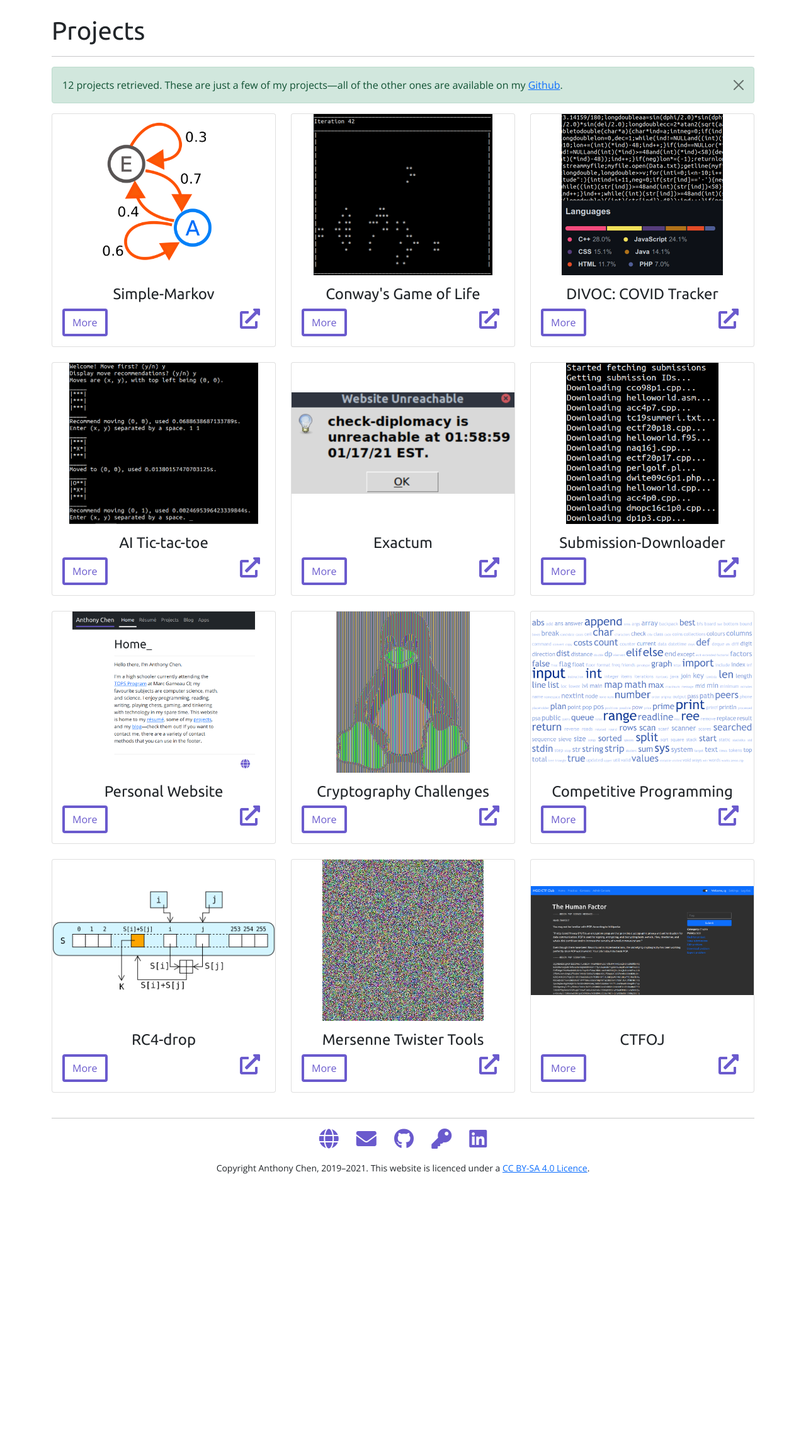
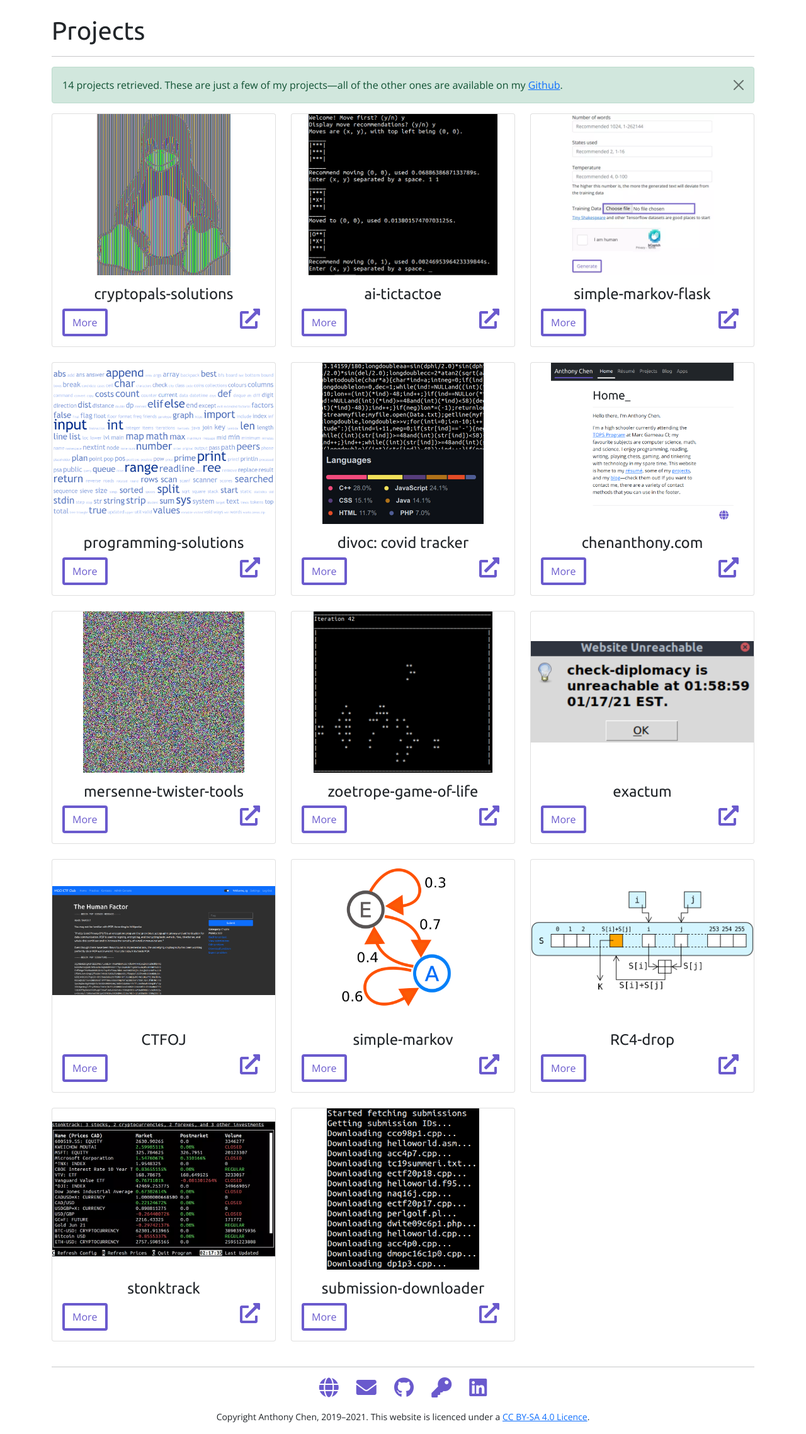
Before and after one commit to 0foxes/anthony-site, a PHP site: page /projects/ in a window 1280 px wide. Shown: the part 60-2337 px from the top of the page at 63% size. Before the commit the page ends 1924 px from the top, so only its background shows below. Run offline with PHP 8.4, Linux system fonts and the light colour scheme; some libraries are stand-ins or nearby versions.

Commit message:
add projects to website

```diff
--- a/projects/index.php
+++ b/projects/index.php
@@ -39,7 +39,7 @@
         </div>
         <hr>
         <div class="alert alert-success alert-dismissible fade show" role="alert">
-            <span>12 projects retrieved. These are just a few of my projects—all of the other ones are available on my <a href="https://github.com/slightlyskepticalpotat">Github</a>.</span>
+            <span>14 projects retrieved. These are just a few of my projects—all of the other ones are available on my <a href="https://github.com/slightlyskepticalpotat">Github</a>.</span>
             <button type="button" class="btn-close" data-bs-dismiss="alert" aria-label="Close"></button>
         </div>
         <div class="row">
@@ -49,7 +49,7 @@
                     <div class="card">
                         <img class="card-img-top card-image" src="/assets/img/aitic.webp" alt="Network error, image failed to load.">
                         <div class="card-body">
-                            <h4 class="card-title text-center">AI Tic-tac-toe</h4>
+                            <h4 class="card-title text-center">ai-tictactoe</h4>
                             <button type="button" class="btn btn-outline-primary" data-bs-toggle="modal" data-bs-target="#modalZero">More</button>
                             <a href="https://github.com/slightlyskepticalpotat/ai-tictactoe">
                                 <i class="fas fa-external-link-alt fa-2x px-2 icon float-end"></i>
@@ -59,7 +59,7 @@
                             <div class="modal-dialog">
                                 <div class="modal-content">
                                     <div class="modal-header">
-                                        <h3 class="modal-title" id="modalZeroLabel">AI Tic-tac-toe</h3>
+                                        <h3 class="modal-title" id="modalZeroLabel">ai-tictactoe</h3>
                                         <button type="button" class="btn-close" data-bs-dismiss="modal" aria-label="Close"></button>
                                     </div>
                                     <div class="modal-body">
@@ -103,7 +103,7 @@
                     <div class="card">
                         <img class="card-img-top card-image" src="/assets/img/cp.webp" alt="Network error, image failed to load.">
                         <div class="card-body">
-                            <h4 class="card-title text-center">Competitive Programming</h4>
+                            <h4 class="card-title text-center">programming-solutions</h4>
                             <button type="button" class="btn btn-outline-primary" data-bs-toggle="modal" data-bs-target="#modalTwo">More</button>
                             <a href="https://github.com/slightlyskepticalpotat/programming-solutions">
                                 <i class="fas fa-external-link-alt fa-2x px-2 icon float-end"></i>
@@ -113,7 +113,7 @@
                             <div class="modal-dialog">
                                 <div class="modal-content">
                                     <div class="modal-header">
-                                        <h3 class="modal-title" id="modalTwoLabel">Competitive Programming</h3>
+                                        <h3 class="modal-title" id="modalTwoLabel">programming-solutions</h3>
                                         <button type="button" class="btn-close" data-bs-dismiss="modal" aria-label="Close"></button>
                                     </div>
                                     <div class="modal-body">
@@ -157,7 +157,7 @@
                     <div class="card">
                         <img class="card-img-top card-image" src="/assets/img/website.webp" alt="Network error, image failed to load.">
                         <div class="card-body">
-                            <h4 class="card-title text-center">Personal Website</h4>
+                            <h4 class="card-title text-center">chenanthony.com</h4>
                             <button type="button" class="btn btn-outline-primary" data-bs-toggle="modal" data-bs-target="#modalFour">More</button>
                             <a href="https://github.com/slightlyskepticalpotat/chenanthony">
                                 <i class="fas fa-external-link-alt fa-2x px-2 icon float-end"></i>
@@ -167,7 +167,7 @@
                             <div class="modal-dialog">
                                 <div class="modal-content">
                                     <div class="modal-header">
-                                        <h3 class="modal-title" id="modalFourLabel">Personal Website</h3>
+                                        <h3 class="modal-title" id="modalFourLabel">chenanthony.com</h3>
                                         <button type="button" class="btn-close" data-bs-dismiss="modal" aria-label="Close"></button>
                                     </div>
                                     <div class="modal-body">
@@ -184,7 +184,7 @@
                     <div class="card">
                         <img class="card-img-top card-image" src="/assets/img/subdl.webp" alt="Network error, image failed to load.">
                         <div class="card-body">
-                            <h4 class="card-title text-center">Submission-Downloader</h4>
+                            <h4 class="card-title text-center">submission-downloader</h4>
                             <button type="button" class="btn btn-outline-primary" data-bs-toggle="modal" data-bs-target="#modalFive">More</button>
                             <a href="https://github.com/slightlyskepticalpotat/submission-downloader">
                                 <i class="fas fa-external-link-alt fa-2x px-2 icon float-end"></i>
@@ -194,7 +194,7 @@
                             <div class="modal-dialog">
                                 <div class="modal-content">
                                     <div class="modal-header">
-                                        <h3 class="modal-title" id="modalFiveLabel">Submission-Downloader</h3>
+                                        <h3 class="modal-title" id="modalFiveLabel">submission-downloader</h3>
                                         <button type="button" class="btn-close" data-bs-dismiss="modal" aria-label="Close"></button>
                                     </div>
                                     <div class="modal-body">
@@ -211,7 +211,7 @@
                     <div class="card">
                         <img class="card-img-top card-image" src="/assets/img/exactum.webp" alt="Network error, image failed to load.">
                         <div class="card-body">
-                            <h4 class="card-title text-center">Exactum</h4>
+                            <h4 class="card-title text-center">exactum</h4>
                             <button type="button" class="btn btn-outline-primary" data-bs-toggle="modal" data-bs-target="#modalSix">More</button>
                             <a href="https://github.com/slightlyskepticalpotat/exactum">
                                 <i class="fas fa-external-link-alt fa-2x px-2 icon float-end"></i>
@@ -221,7 +221,7 @@
                             <div class="modal-dialog">
                                 <div class="modal-content">
                                     <div class="modal-header">
-                                        <h3 class="modal-title" id="modalSixLabel">Exactum</h3>
+                                        <h3 class="modal-title" id="modalSixLabel">exactum</h3>
                                         <button type="button" class="btn-close" data-bs-dismiss="modal" aria-label="Close"></button>
                                     </div>
                                     <div class="modal-body">
@@ -238,7 +238,7 @@
                     <div class="card">
                         <img class="card-img-top card-image" src="/assets/img/conway.webp" alt="Network error, image failed to load.">
                         <div class="card-body">
-                            <h4 class="card-title text-center">Conway's Game of Life</h4>
+                            <h4 class="card-title text-center">zoetrope-game-of-life</h4>
                             <button type="button" class="btn btn-outline-primary" data-bs-toggle="modal" data-bs-target="#modalSeven">More</button>
                             <a href="https://github.com/slightlyskepticalpotat/zoetrope-game-of-life">
                                 <i class="fas fa-external-link-alt fa-2x px-2 icon float-end"></i>
@@ -248,7 +248,7 @@
                             <div class="modal-dialog">
                                 <div class="modal-content">
                                     <div class="modal-header">
-                                        <h3 class="modal-title" id="modalSevenLabel">Conway's Game of Life</h3>
+                                        <h3 class="modal-title" id="modalSevenLabel">zoetrope-game-of-life</h3>
                                         <button type="button" class="btn-close" data-bs-dismiss="modal" aria-label="Close"></button>
                                     </div>
                                     <div class="modal-body">
@@ -265,7 +265,7 @@
                     <div class="card">
                         <img class="card-img-top card-image" src="/assets/img/track.webp" alt="Network error, image failed to load.">
                         <div class="card-body">
-                            <h4 class="card-title text-center">DIVOC: COVID Tracker</h4>
+                            <h4 class="card-title text-center">divoc: covid tracker</h4>
                             <button type="button" class="btn btn-outline-primary" data-bs-toggle="modal" data-bs-target="#modalEight">More</button>
                             <a href="https://github.com/slightlyskepticalpotat/divoc">
                                 <i class="fas fa-external-link-alt fa-2x px-2 icon float-end"></i>
@@ -275,7 +275,7 @@
                             <div class="modal-dialog">
                                 <div class="modal-content">
                                     <div class="modal-header">
-                                        <h3 class="modal-title" id="modalEightLabel">DIVOC: COVID Tracker</h3>
+                                        <h3 class="modal-title" id="modalEightLabel">divoc: covid tracker</h3>
                                         <button type="button" class="btn-close" data-bs-dismiss="modal" aria-label="Close"></button>
                                     </div>
                                     <div class="modal-body">
@@ -292,7 +292,7 @@
                     <div class="card">
                         <img class="card-img-top card-image" src="/assets/img/markov.webp" alt="Network error, image failed to load.">
                         <div class="card-body">
-                            <h4 class="card-title text-center">Simple-Markov</h4>
+                            <h4 class="card-title text-center">simple-markov</h4>
                             <button type="button" class="btn btn-outline-primary" data-bs-toggle="modal" data-bs-target="#modalNine">More</button>
                             <a href="https://github.com/slightlyskepticalpotat/simple-markov">
                                 <i class="fas fa-external-link-alt fa-2x px-2 icon float-end"></i>
@@ -302,11 +302,11 @@
                             <div class="modal-dialog">
                                 <div class="modal-content">
                                     <div class="modal-header">
-                                        <h3 class="modal-title" id="modalNineLabel">Simple-Markov</h3>
+                                        <h3 class="modal-title" id="modalNineLabel">simple-markov</h3>
                                         <button type="button" class="btn-close" data-bs-dismiss="modal" aria-label="Close"></button>
                                     </div>
                                     <div class="modal-body">
-                                        <p>A fast and simple <a href="https://en.wikipedia.org/wiki/Markov_chain">Markov chain</a>-based text generator written in C++. The number of preceding states used, temperature of the generated text (how "random" it looks), and number of words to generate are all configurable. Can be used to generate words letter-by-letter, or sentences word-by-word. Flask frontend accessible online <a href="https://chenanthony.com/apps/markov/">here</a>.</p>
+                                        <p>A fast and simple <a href="https://en.wikipedia.org/wiki/Markov_chain">Markov chain</a>-based text generator written in C++. The number of preceding states used, temperature of the generated text (how "random" it looks), and number of words to generate are all configurable. Can be used to generate words letter-by-letter, sentences word-by-word, and [indirectly] paragraphs sentence-by_sentence.</p>
                                     </div>
                                 </div>
                             </div>
@@ -319,7 +319,7 @@
                     <div class="card">
                         <img class="card-img-top card-image" src="/assets/img/aesecb.webp" alt="Network error, image failed to load.">
                         <div class="card-body">
-                            <h4 class="card-title text-center">Cryptography Challenges</h4>
+                            <h4 class="card-title text-center">cryptopals-solutions</h4>
                             <button type="button" class="btn btn-outline-primary" data-bs-toggle="modal" data-bs-target="#modalTen">More</button>
                             <a href="https://github.com/slightlyskepticalpotat/cryptopals-solutions">
                                 <i class="fas fa-external-link-alt fa-2x px-2 icon float-end"></i>
@@ -329,7 +329,7 @@
                             <div class="modal-dialog">
                                 <div class="modal-content">
                                     <div class="modal-header">
-                                        <h3 class="modal-title" id="modalTenLabel">Cryptography Challenges</h3>
+                                        <h3 class="modal-title" id="modalTenLabel">cryptopals-solutions</h3>
                                         <button type="button" class="btn-close" data-bs-dismiss="modal" aria-label="Close"></button>
                                     </div>
                                     <div class="modal-body">
@@ -346,7 +346,7 @@
                     <div class="card">
                         <img class="card-img-top card-image" src="/assets/img/mt.webp" alt="Network error, image failed to load.">
                         <div class="card-body">
-                            <h4 class="card-title text-center">Mersenne Twister Tools</h4>
+                            <h4 class="card-title text-center">mersenne-twister-tools</h4>
                             <button type="button" class="btn btn-outline-primary" data-bs-toggle="modal" data-bs-target="#modalEleven">More</button>
                             <a href="https://github.com/slightlyskepticalpotat/mersenne-twister-tools">
                                 <i class="fas fa-external-link-alt fa-2x px-2 icon float-end"></i>
@@ -356,11 +356,65 @@
                             <div class="modal-dialog">
                                 <div class="modal-content">
                                     <div class="modal-header">
-                                        <h3 class="modal-title" id="modalElevenLabel">Mersenne Twister Tools</h3>
+                                        <h3 class="modal-title" id="modalElevenLabel">mersenne-twister-tools</h3>
                                         <button type="button" class="btn-close" data-bs-dismiss="modal" aria-label="Close"></button>
                                     </div>
                                     <div class="modal-body">
                                         <p>A collection of various programs that implement or relate to the popular <a href="https://en.wikipedia.org/wiki/Mersenne_Twister">Mersenne Twister</a> PRNG in some way. Intended to be a simple implementation that users can build off of. Includes the original 32 and 64-bit versions, other popular variants, programs to crack the state of the Mersenne Twister, and programs to time travel and reverse the Mersenne Twister.</p>
+                                    </div>
+                                </div>
+                            </div>
+                        </div>
+                    </div>
+                </div>
+                EOS,
+                <<<EOS
+                <div class="col-sm-4 mb-4">
+                    <div class="card">
+                        <img class="card-img-top card-image" src="/assets/img/stonk.webp" alt="Network error, image failed to load.">
+                        <div class="card-body">
+                            <h4 class="card-title text-center">stonktrack</h4>
+                            <button type="button" class="btn btn-outline-primary" data-bs-toggle="modal" data-bs-target="#modalTwelve">More</button>
+                            <a href="https://github.com/slightlyskepticalpotat/stonktrack">
+                                <i class="fas fa-external-link-alt fa-2x px-2 icon float-end"></i>
+                            </a>
+                        </div>
+                        <div class="modal fade" id="modalTwelve" tabindex="-1" aria-labelledby="modalTwelveLabel" aria-hidden="true">
+                            <div class="modal-dialog">
+                                <div class="modal-content">
+                                    <div class="modal-header">
+                                        <h3 class="modal-title" id="modalTwelveLabel">stonktrack</h3>
+                                        <button type="button" class="btn-close" data-bs-dismiss="modal" aria-label="Close"></button>
+                                    </div>
+                                    <div class="modal-body">
+                                        <p>A financial tracker that can track stocks, cryptocurrencies, forexes, and more with simple configuration files and a terminal-based gui. It's built with Python and <a href="http://urwid.org/">urwid</a>, and it's superior to other terminal stock trackers because of the real-time data, variety of assets, and unlimited free updates. Comes with coloured and scrollable versions.</p>
+                                    </div>
+                                </div>
+                            </div>
+                        </div>
+                    </div>
+                </div>
+                EOS,
+                <<<EOS
+                <div class="col-sm-4 mb-4">
+                    <div class="card">
+                        <img class="card-img-top card-image" src="/assets/img/flask.webp" alt="Network error, image failed to load.">
+                        <div class="card-body">
+                            <h4 class="card-title text-center">simple-markov-flask</h4>
+                            <button type="button" class="btn btn-outline-primary" data-bs-toggle="modal" data-bs-target="#modalThirteen">More</button>
+                            <a href="https://github.com/slightlyskepticalpotat/simple-markov-flask">
+                                <i class="fas fa-external-link-alt fa-2x px-2 icon float-end"></i>
+                            </a>
+                        </div>
+                        <div class="modal fade" id="modalThirteen" tabindex="-1" aria-labelledby="modalThirteenLabel" aria-hidden="true">
+                            <div class="modal-dialog">
+                                <div class="modal-content">
+                                    <div class="modal-header">
+                                        <h3 class="modal-title" id="modalThirteenLabel">simple-markov-flask</h3>
+                                        <button type="button" class="btn-close" data-bs-dismiss="modal" aria-label="Close"></button>
+                                    </div>
+                                    <div class="modal-body">
+                                        <p>A Flask frontend for the <a href="https://github.com/slightlyskepticalpotat/simple-markov">simple-markov</a> script, it seamlessly integrates an HTML/JS/CSS frontend with the original C++ program serving as the backend. It also uses hCAPTCHA to prevent Denial of Service attacks while still respecting users' privacy. It's hosted on this site <a href="https://chenanthony.com/apps/markov/">here</a>, and users can upload custom text training data to test it.</p>
                                     </div>
                                 </div>
                             </div>
```
Also changed, not shown: assets/img/flask.webp (added), assets/img/nsa.webp, assets/img/stonk.webp (added).
